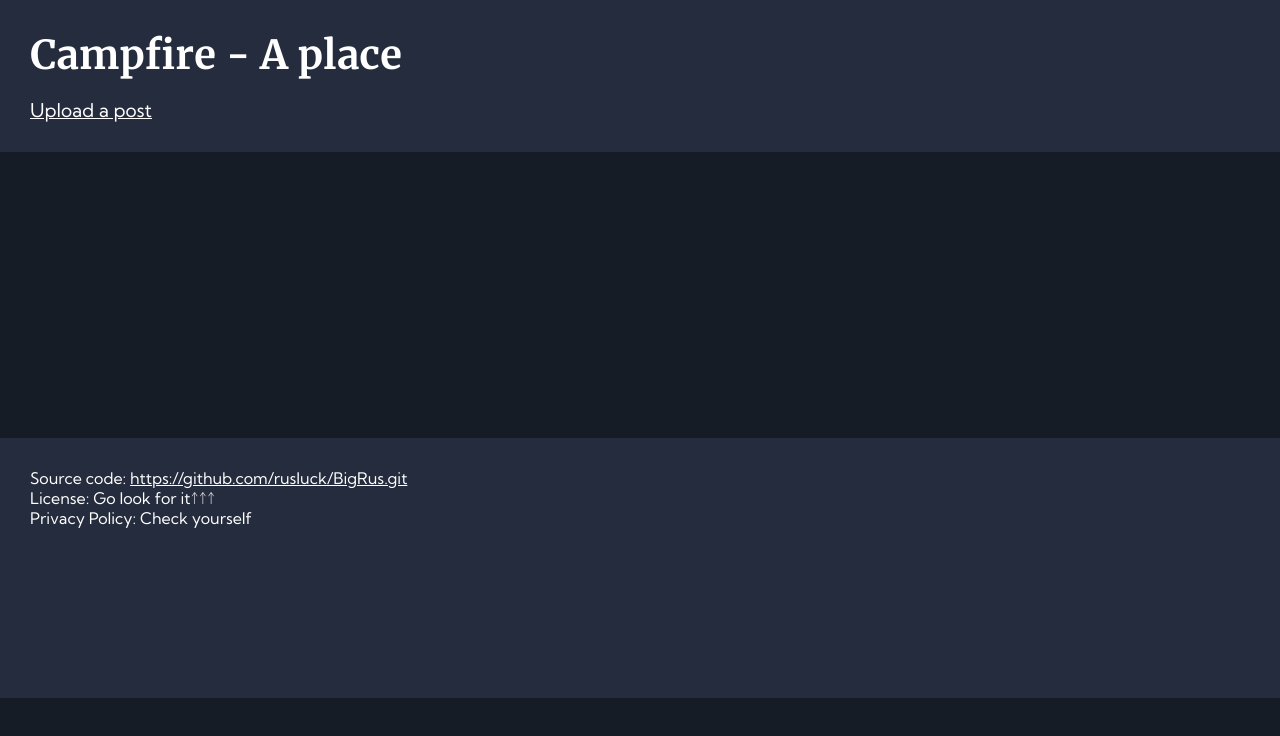
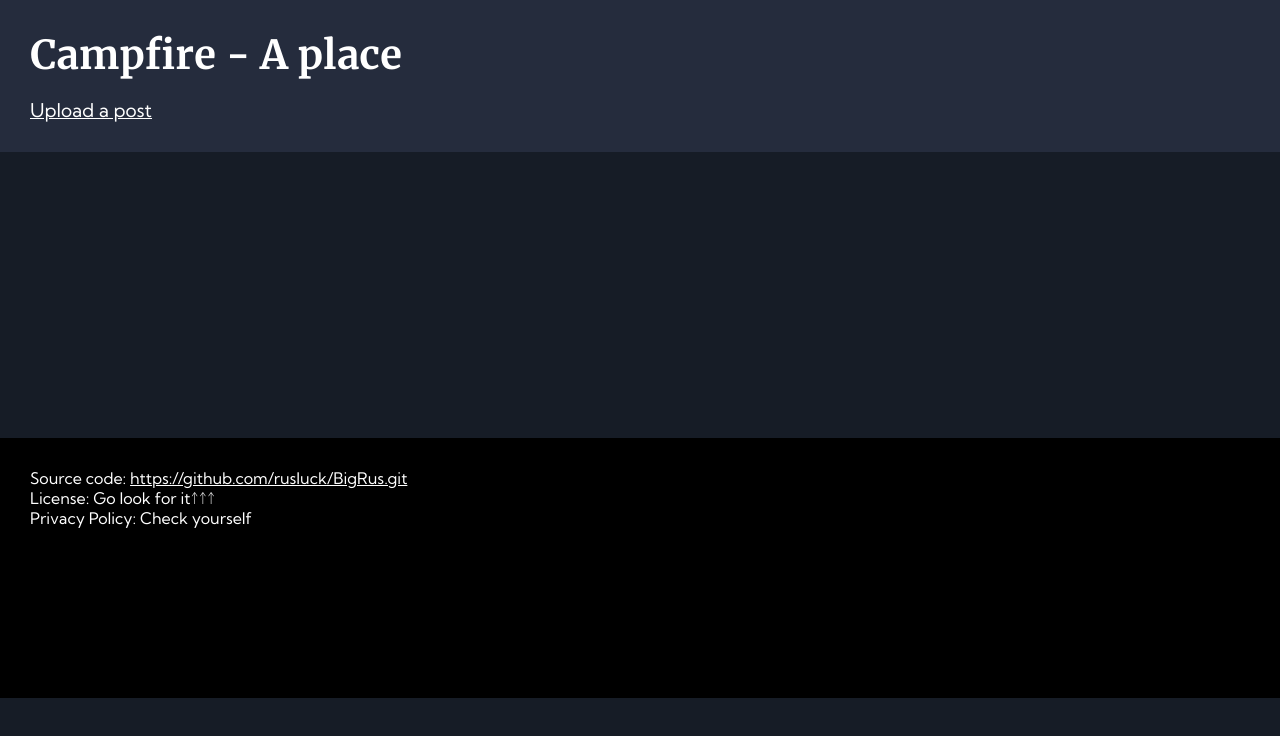
Before and after one commit to rflare/CampfireClient, a Next.js app: page /app in a window 1280 px wide. Shown: the top 736 px of the page. Built offline with nearby package versions, Linux system fonts and the light colour scheme; no server answers.

Commit message:
Changed footer color

```diff
--- a/css/bottom.css
+++ b/css/bottom.css
@@ -3,6 +3,6 @@ footer{
     margin-top: 250px;
     padding: 30px;
     height: 200px;
-    background-color: var(--color1);
+    background-color: black;
     font-family: var(--font2);
 }
```
